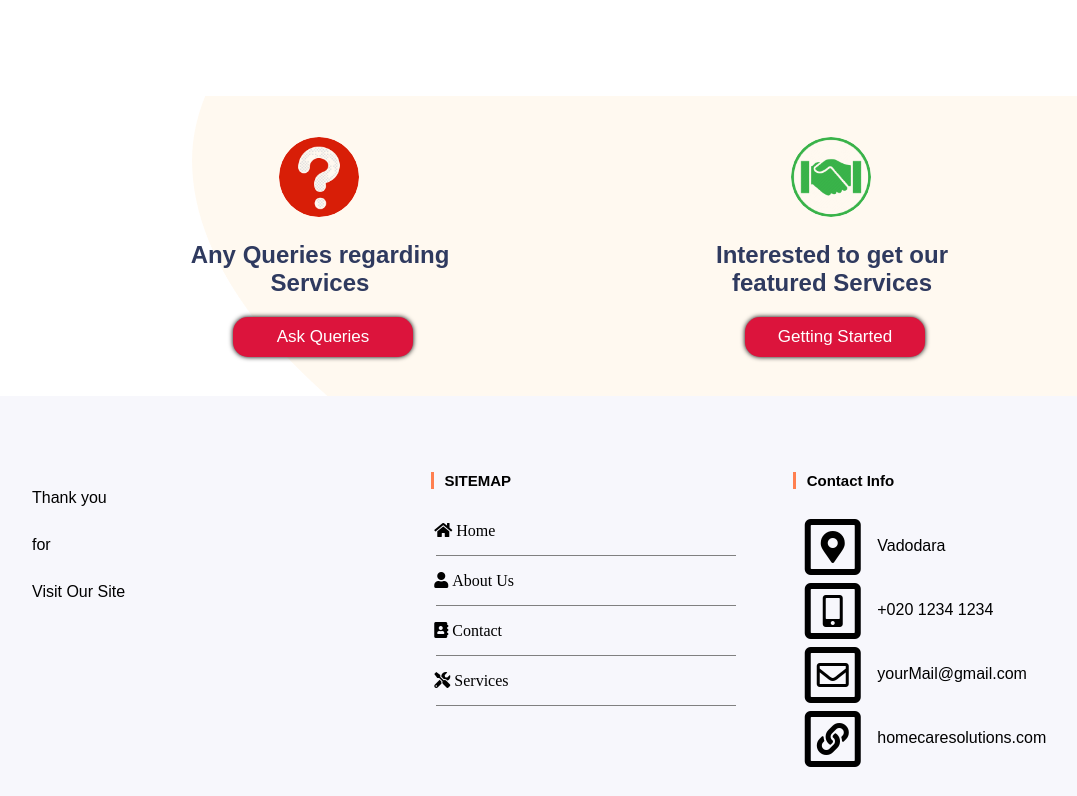
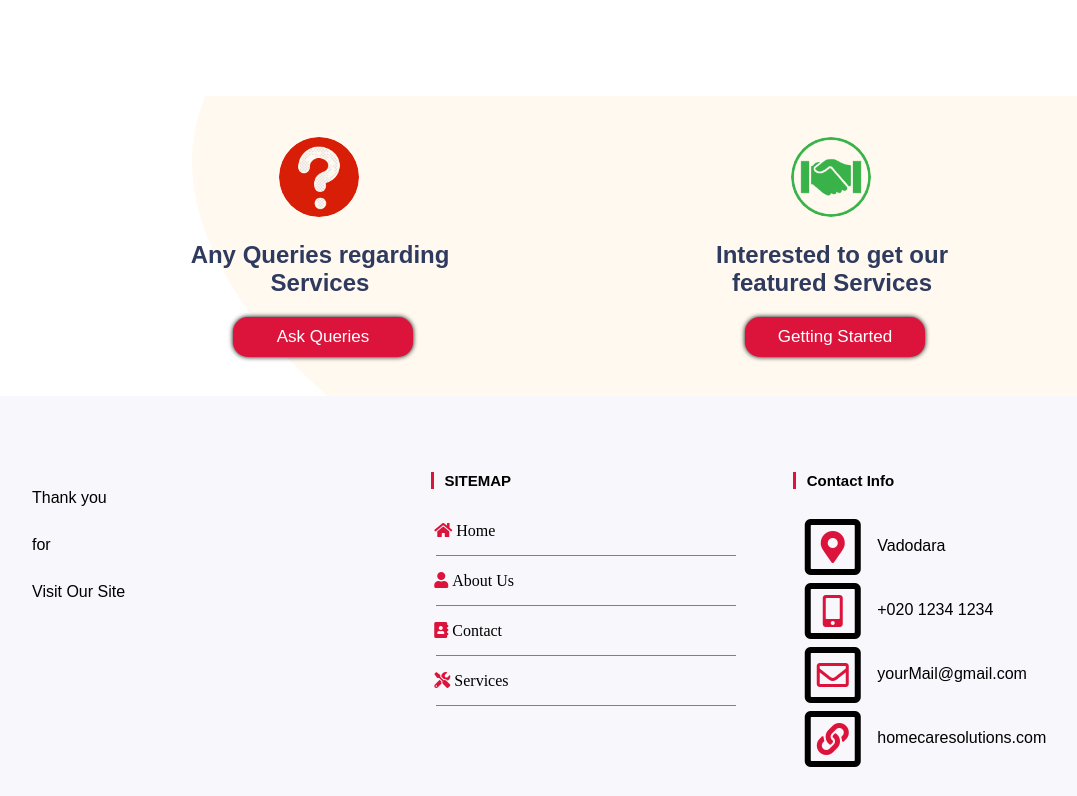
Before and after one commit to Arpit2298/Home_care_solution, a plain HTML site: page index.html in a window 1280 px wide. Shown: the part 3634-4430 px from the top of the page, without its empty margins (64-1141 px from the left). Drawn offline with Linux system fonts and the light colour scheme.

Commit message:
foot change

```diff
--- a/furnish.css
+++ b/furnish.css
@@ -530,7 +530,7 @@ footer {
     font-size: 15px;
     margin-left: 10%;
     padding-left: 3%;
-    border-left: 3px solid coral;
+    border-left: 3px solid crimson;
 }
 
 #div_ul {
@@ -538,13 +538,17 @@ footer {
 }
 
 #div_ul a {
-    color: black;
+    color: #2f3a5f;
     position: relative;
     padding-bottom: 5%;
 }
 
-#div_ul a:hover {
-    color: coral;
+#div_ul a:hover span {
+    color: #2f3a5f;
+}
+
+#div_ul i {
+    color: crimson;
 }
 
 #div_ul a::after {
@@ -558,11 +562,11 @@ footer {
 
 #div_ul span {
     font-weight: 100;
+    color: black;
 }
 
 #div_ul li {
     margin-top: 10%;
-    color: black;
 }
 
 .con_div {
@@ -571,5 +575,5 @@ footer {
 }
 
 .icon_foot {
-    color: black;
+    color: crimson;
 }
```
